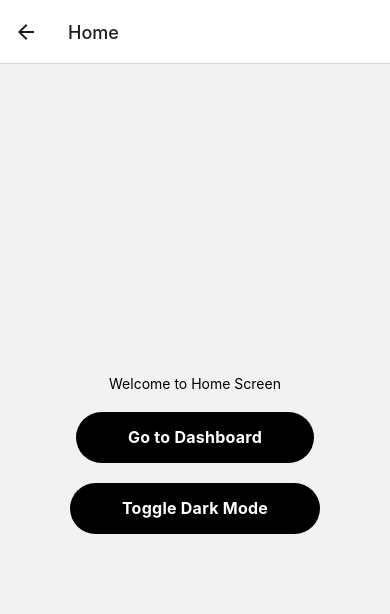
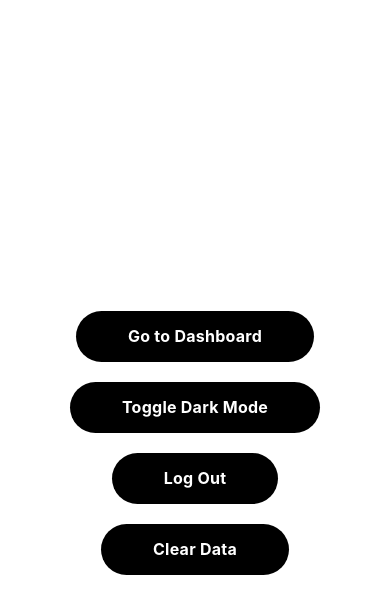
Before and after one commit to Jazzy486/First-React-Native-Project, a React Native app: screen /Home in a window 390 px wide. Shown: the top 614 px of the page. Built offline with nearby package versions, Linux system fonts and the light colour scheme.

Commit message:
login and dark mode

```diff
--- a/App.js
+++ b/App.js
@@ -2,13 +2,11 @@ import { StatusBar } from 'expo-status-bar';
 import { useEffect } from 'react';
 import { StyleSheet, Text, View, TextInput, Button, Image, Pressable, Alert} from 'react-native';
 import React, { useState } from 'react';
-import AsyncStorage from '@react-native-async-storage/async-storage';
 import LoginScreen from './components/LoginScreen';
 import Home from './components/Home';
 import Dashboard from './components/Dashboard';
 import ChatScreen from './components/ChatScreen';
-import AuthHandler from './components/AuthHandler';
-import LoadingScreen from './components/LoadingScreen';
+
 
 
 import { NavigationContainer } from '@react-navigation/native';
@@ -24,10 +22,9 @@ export default function App() {
   const Stack = createNativeStackNavigator();
 
   return (
-    <AuthHandler>
-    {(loginFlag) => (
+
     <NavigationContainer>
-    <Stack.Navigator initialRouteName={loginFlag ? 'Home' : 'Welcome'}>
+    <Stack.Navigator>
         <Stack.Screen
         name="Welcome"
         component={LoginScreen}
@@ -37,7 +34,7 @@ export default function App() {
         <Stack.Screen
         name="Home"
         component={Home}
-        options={{ headerShown: true }}
+        options={{ headerShown: false }}
         />
 
         <Stack.Screen
@@ -56,7 +53,5 @@ export default function App() {
       </Stack.Navigator>
       <StatusBar style="auto" />
     </NavigationContainer>
-          )}
-    </AuthHandler>
   );
 }
--- a/components/AuthHandler.jsx
+++ /dev/null
@@ -1,31 +0,0 @@
-// AuthHandler.js
-import React, { useState, useEffect } from 'react';
-import AsyncStorage from '@react-native-async-storage/async-storage';
-
-function AuthHandler({ children }) {
-  const [loginFlag, setLoginFlag] = useState(false);
-
-  useEffect(() => {
-    // Check if any users exist in local storage
-    AsyncStorage.getItem('users')
-      .then((data) => {
-        const existingUsers = data ? JSON.parse(data) : [];
-
-        // Check if any user has isLoggedIn set to true
-        const isLoggedInUser = existingUsers.find((user) => user.isLoggedIn === true);
-
-        // If an isLoggedIn user is found, set loginFlag to true
-        if (isLoggedInUser) {
-          console.log("flag set to true");
-          setLoginFlag(true);
-        }
-      })
-      .catch((error) => {
-        console.error('Error reading users from AsyncStorage:', error);
-      });
-  }, []);
-
-  return children(loginFlag);
-}
-
-export default AuthHandler;
--- a/components/Home.jsx
+++ b/components/Home.jsx
@@ -1,6 +1,8 @@
 import { StatusBar } from 'expo-status-bar';
+import { useEffect } from 'react';
 import { StyleSheet, Text, View, TextInput, Button, Image, Pressable, Alert} from 'react-native';
 import React, { useState } from 'react';
+import AsyncStorage from '@react-native-async-storage/async-storage';
 
 import { useNavigation } from '@react-navigation/native';
 
@@ -8,35 +10,184 @@ import { useNavigation } from '@react-navigation/native';
 
 
 export default function Home() {
+  const [darkMode, setDarkMode] = useState(false);
+  const [containerStyle, setContainerStyle] = useState(styles.container);
+  const [buttonStyle, setButtonStyle] = useState(styles.button);
+  const [textStyle, setTextStyle] = useState(styles.text);
 
   const navigation = useNavigation();
   const handlePress = () => {
     navigation.navigate('Dashboard');
   };
 
-  const handleDarkModeToggle = () => {
-    Alert.alert('Well Done!', 'You have successfully toggled dark mode!');
-  }
+   // Function to set the initial dark mode state
+  const initializeDarkMode = async () => {
+    try {
+      // Get the list of users from AsyncStorage
+      const usersData = await AsyncStorage.getItem('users');
+      if (usersData) {
+        const users = JSON.parse(usersData);
+
+        // Find the user with isLoggedIn set to true
+        const loggedInUser = users.find(user => user.isLoggedIn === true);
+
+        if (loggedInUser) {
+          // Set the darkMode state based on the user's darkMode property
+          setDarkMode(loggedInUser.darkMode);
+
+          // Update styles based on darkMode
+          if (loggedInUser.darkMode) {
+            setContainerStyle({
+              ...styles.container,
+              backgroundColor: '#252525',
+            });
+            setButtonStyle({
+              ...styles.button,
+              backgroundColor: 'white',
+            });
+            setTextStyle({
+              ...styles.text,
+              color: 'black',
+            });
+          }
+        }
+      }
+    } catch (error) {
+      console.error('Error initializing dark mode:', error);
+    }
+  };
+
+  useEffect(() => {
+    initializeDarkMode();
+  }, []);
+
+  const handleDarkModeToggle = async () => {
+    // Toggle dark mode in AsyncStorage
+    try {
+      // Get the list of users from AsyncStorage
+      const usersData = await AsyncStorage.getItem('users');
+      if (usersData) {
+        const users = JSON.parse(usersData);
+
+        // Find the user with isLoggedIn set to true
+        const loggedInUser = users.find(user => user.isLoggedIn === true);
+
+        if (loggedInUser) {
+          // Toggle the darkMode property for the logged-in user
+          loggedInUser.darkMode = !loggedInUser.darkMode;
+
+          // Save the updated user data back to AsyncStorage
+          await AsyncStorage.setItem('users', JSON.stringify(users));
+
+          // Toggle the darkMode state
+          setDarkMode(loggedInUser.darkMode);
+
+          // Update styles based on darkMode
+          if (loggedInUser.darkMode) {
+            setContainerStyle({
+              ...styles.container,
+              backgroundColor: '#252525',
+            });
+            setButtonStyle({
+              ...styles.button,
+              backgroundColor: 'white',
+            });
+            setTextStyle({
+              ...styles.text,
+              color: 'black',
+            });
+          } else {
+            // Reset styles to default
+            setContainerStyle(styles.container);
+            setButtonStyle(styles.button);
+            setTextStyle(styles.text);
+          }
+
+          Alert.alert(
+            'Dark Mode Toggled',
+            `Dark Mode is now ${loggedInUser.darkMode ? 'enabled' : 'disabled'}.`
+          );
+        } else {
+          Alert.alert('No logged-in user found.');
+        }
+      }
+    } catch (error) {
+      console.error('Error during dark mode toggle:', error);
+    }
+  };
+
+
+  const handleLogOut = async () => {
+    try {
+      // Get the list of users from AsyncStorage
+      const usersData = await AsyncStorage.getItem('users');
+      if (usersData) {
+        const users = JSON.parse(usersData);
+
+        // Find the user with isLoggedIn set to true
+        const loggedInUserIndex = users.findIndex(user => user.isLoggedIn === true);
+
+        if (loggedInUserIndex !== -1) {
+          // Set isLoggedIn to false for the logged-in user
+          users[loggedInUserIndex].isLoggedIn = false;
+
+          // Save the updated user data back to AsyncStorage
+          await AsyncStorage.setItem('users', JSON.stringify(users));
+          Alert.alert('Logout', 'You have been logged out.');
+          // Navigate to the login screen or any other appropriate screen
+          navigation.navigate('Welcome'); // Replace 'Login' with the appropriate screen name
+        } else {
+          Alert.alert('Logout', 'No logged-in user found.');
+        }
+      }
+    } catch (error) {
+      console.error('Error during logout:', error);
+    }
+  };
+
+  const handleDelete = async () => {
+    try {
+      // Clear all data from AsyncStorage
+      await AsyncStorage.clear();
+
+      Alert.alert('Data Cleared', 'All data has been cleared.');
+      // Navigate to the login screen or any other appropriate screen
+      navigation.navigate('Welcome'); // Replace 'Welcome' with the appropriate screen name
+    } catch (error) {
+      console.error('Error during data clearing:', error);
+    }
+  };
 
 
 
 
 
   return (
-    <View style={{flex: 1, alignItems: 'center', justifyContent: 'center'}}>
-      <Text style={{marginBottom:20}}>Welcome to Home Screen</Text>
-      <Pressable style={styles.button} onPress={handlePress}>
-      <Text style={styles.text}>Go to Dashboard</Text>
-      </Pressable>
-
-      <Pressable style={{...styles.button, marginTop:20}}>
-      <Text style={styles.text} onPress={handleDarkModeToggle}>Toggle Dark Mode</Text>
-      </Pressable>
-    </View>
+    <View style={containerStyle}>
+    <Text style={{ ...textStyle, marginBottom: 20 }}>Welcome to Home Screen</Text>
+    <Pressable style={{ ...buttonStyle }} onPress={handlePress}>
+      <Text style={textStyle}>Go to Dashboard</Text>
+    </Pressable>
+    <Pressable style={{ ...buttonStyle, marginTop: 20 }} onPress={handleDarkModeToggle}>
+      <Text style={textStyle}>Toggle Dark Mode</Text>
+    </Pressable>
+    <Pressable style={{ ...buttonStyle, marginTop: 20 }} onPress={handleLogOut}>
+      <Text style={textStyle}>Log Out</Text>
+    </Pressable>
+    <Pressable style={{ ...buttonStyle, marginTop: 20 }} onPress={handleDelete}>
+      <Text style={textStyle}>Clear Data</Text>
+    </Pressable>
+  </View>
   );
 }
 
 const styles = StyleSheet.create({
+    container:{
+      flex: 1,
+      alignItems: 'center',
+      justifyContent: 'center',
+      backgroundColor: 'white'
+    },
     button: {
       alignItems: 'center',
       justifyContent: 'center',
--- a/components/LoadingScreen.jsx
+++ /dev/null
@@ -1,22 +0,0 @@
-// LoadingScreen.js
-import React from 'react';
-import { View, Text, ActivityIndicator, StyleSheet } from 'react-native';
-
-function LoadingScreen() {
-  return (
-    <View style={styles.container}>
-      <ActivityIndicator size="large" color="#3CF072" />
-      <Text>Loading...</Text>
-    </View>
-  );
-}
-
-const styles = StyleSheet.create({
-  container: {
-    flex: 1,
-    justifyContent: 'center',
-    alignItems: 'center',
-  },
-});
-
-export default LoadingScreen;
--- a/components/LoginScreen.jsx
+++ b/components/LoginScreen.jsx
@@ -13,6 +13,27 @@ export default function LoginScreen() {
 
   const navigation = useNavigation();
 
+  useEffect(() => {
+    // Check if there is a logged-in user when the component mounts.
+    checkLoggedInUser();
+  }, []);
+
+  const checkLoggedInUser = async () => {
+    try {
+      const usersData = await AsyncStorage.getItem('users');
+      if (usersData) {
+        const users = JSON.parse(usersData);
+        const loggedInUser = users.find(user => user.isLoggedIn === true);
+        if (loggedInUser) {
+          // A logged-in user exists, so navigate to the 'Home' screen.
+          navigation.push('Home');
+        }
+      }
+    } catch (error) {
+      console.error('Error checking for logged-in user:', error);
+    }
+  };
+
   const handleSignupPress = () => {
     if (!text.length) {
       Alert.alert('Error', 'Please enter your email');
@@ -23,7 +44,7 @@ export default function LoginScreen() {
       return;
     }
 
-    const user = { email: text, password: password, isLoggedIn: false };
+    const user = { email: text, password: password, isLoggedIn: true, darkMode: false };
 
     AsyncStorage.getItem('users')
       .then((data) => {
```
